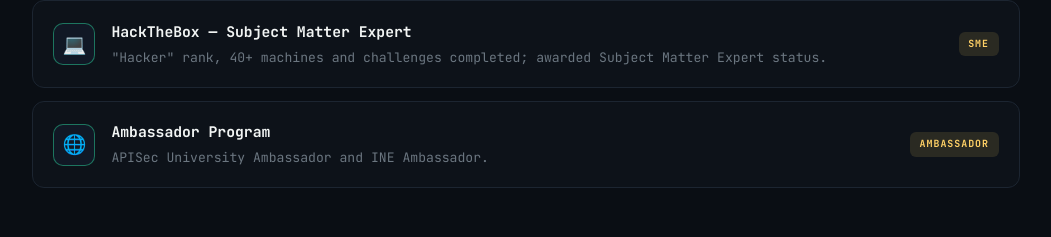
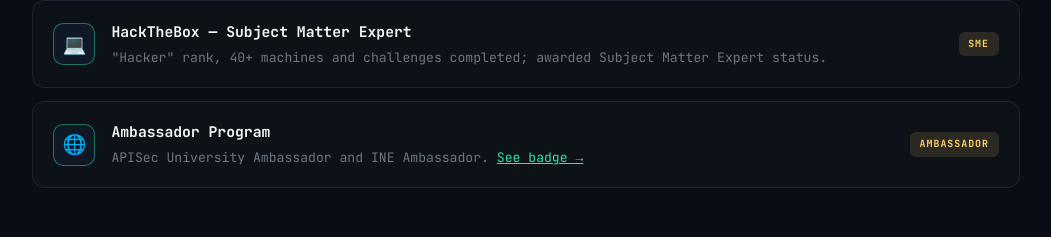
Before and after one commit to 0xjashim/portfolio, a plain HTML site: page index.html in a window 1280 px wide. Shown: the part 7056-7293 px from the top of the page, without its empty margins (114-1165 px from the left). Drawn offline with Linux system fonts and the light colour scheme.

Commit message:
Update index.html

```diff
--- a/index.html
+++ b/index.html
@@ -414,7 +414,7 @@
   </div>
   <div class="hof-row">
     <div class="hof-icon">🌐</div>
-    <div class="hof-body"><div class="hof-title">Ambassador Program</div><div class="hof-desc">APISec University Ambassador and INE Ambassador.</div></div>
+    <div class="hof-body"><div class="hof-title">Ambassador Program</div><div class="hof-desc">APISec University Ambassador and INE Ambassador. <a href="https://www.credly.com/org/apisec-university/badge/apisec-university-ambassador" target="_blank">See badge →</a> </div></div>
     <div class="hof-tag tag-med">AMBASSADOR</div>
   </div>
 </section>
```
